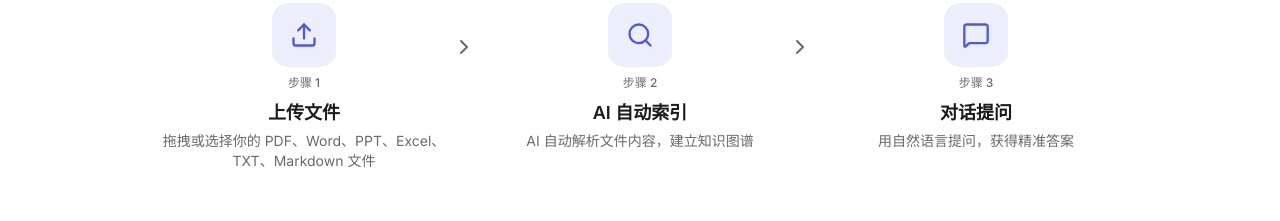
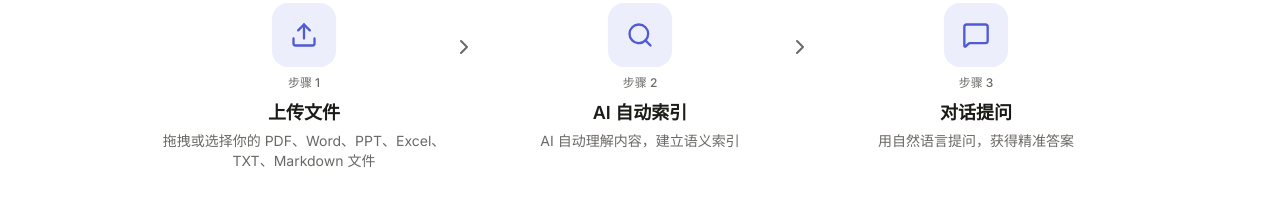
Before and after one commit to DriveMem/drivemem, a Next.js app in the folder apps/web/: page / in a window 1280 px wide. Shown: the part 2360-2581 px from the top of the page. Built offline with nearby package versions, Linux system fonts and the light colour scheme; no server answers.

Commit message:
fix(web): landing step 2 text - knowledge graph → semantic index

```diff
--- a/apps/web/src/app/page.tsx
+++ b/apps/web/src/app/page.tsx
@@ -58,7 +58,7 @@ function FadeIn({ children, className = "" }: { children: ReactNode; className?:
 
 const STEPS = [
   { icon: Upload, title: "上传文件", desc: "拖拽或选择你的 PDF、Word、PPT、Excel、TXT、Markdown 文件" },
-  { icon: Search, title: "AI 自动索引", desc: "AI 自动解析文件内容，建立知识图谱" },
+  { icon: Search, title: "AI 自动索引", desc: "AI 自动理解内容，建立语义索引" },
   { icon: MessageSquare, title: "对话提问", desc: "用自然语言提问，获得精准答案" },
 ] as const
 
```
